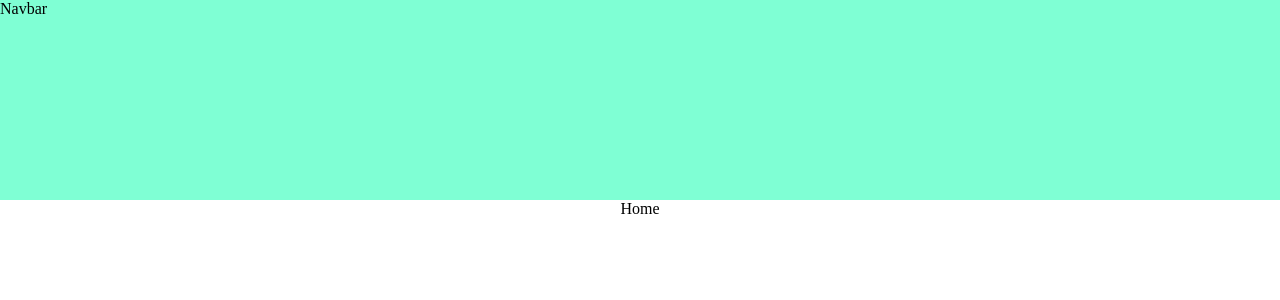
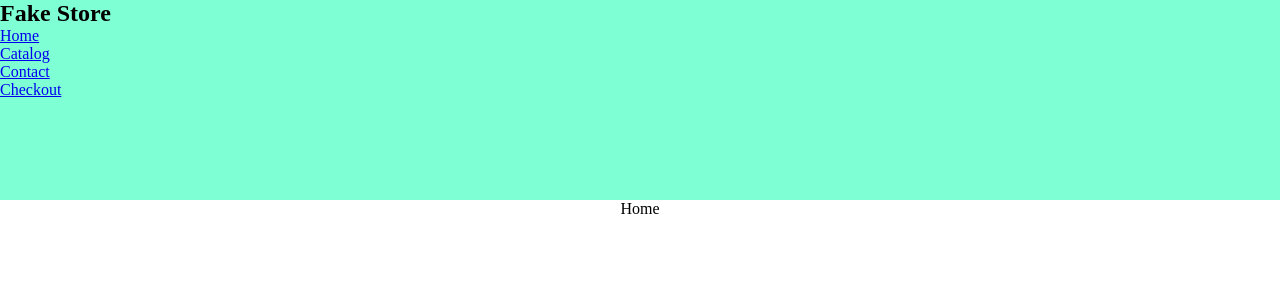
Before and after one commit to sesamDev/shopping-cart, a React (Create React App) app: page / in a window 1280 px wide. Shown: the top 300 px of the page. Built offline with nearby package versions, Linux system fonts and the light colour scheme.

Commit message:
Added links

```diff
--- a/src/App.js
+++ b/src/App.js
@@ -11,8 +11,8 @@ import Nav from "./components/Nav";
 function App() {
   return (
     <div className="App">
-      <Nav />
       <BrowserRouter>
+        <Nav />
         <Routes>
           <Route path="/" element={<Home />} />
           <Route path="/catalog" element={<Catalog />} />
--- a/src/components/Nav.js
+++ b/src/components/Nav.js
@@ -1,9 +1,28 @@
 import "../styles/Nav.css";
 
+import { Link } from "react-router-dom";
 import React from "react";
 
 const Nav = () => {
-  return <div className="Nav">Navbar</div>;
+  return (
+    <nav className="Nav" data-testid="nav">
+      <h1>Fake Store</h1>
+      <ul>
+        <Link to="/">
+          <li>Home</li>
+        </Link>
+        <Link to="/catalog">
+          <li>Catalog</li>
+        </Link>
+        <Link to="/contact">
+          <li>Contact</li>
+        </Link>
+        <Link to="/checkout">
+          <li>Checkout</li>
+        </Link>
+      </ul>
+    </nav>
+  );
 };
 
 export default Nav;
--- a/src/components/routes/Home.js
+++ b/src/components/routes/Home.js
@@ -1,7 +1,7 @@
 import React from "react";
 
 const Home = () => {
-  return <div>Home</div>;
+  return <div data-testid="home">Home</div>;
 };
 
 export default Home;
```
